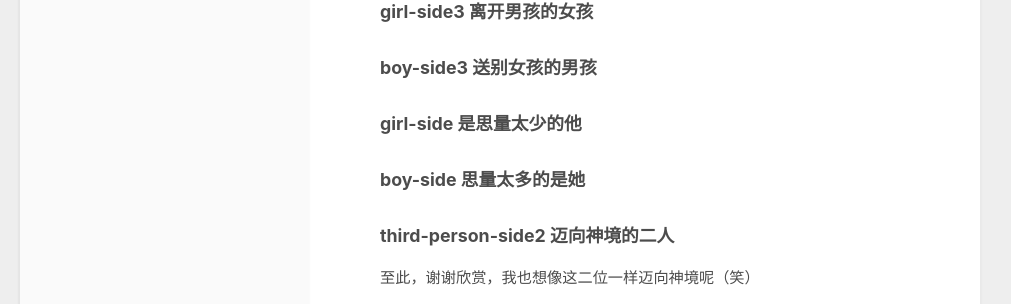
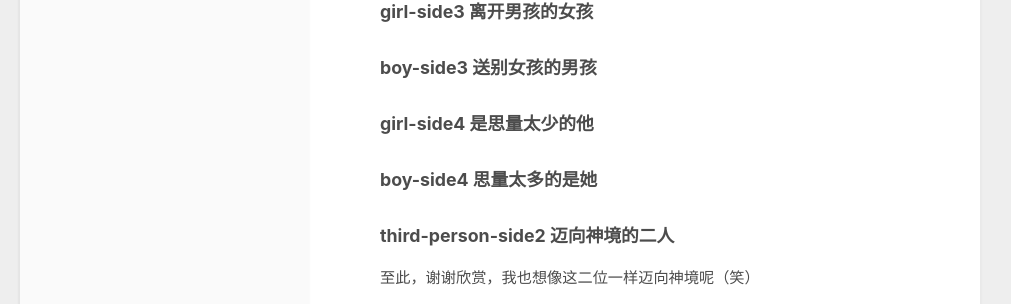
Before and after one commit to latalealice/latalealice.github.io, a Jekyll site: the page built from _posts/2021-09-26-不起眼女主角大学篇大纲.md, in a window 1280 px wide. Shown: the part 673-977 px from the top of the page, without its empty margins (140-1151 px from the left). Built offline with Jekyll 4.4.1, drawn with Linux system fonts in a browser that asks for light colours.

Commit message:
Update 2021-09-26-不起眼女主角大学篇大纲.md

```diff
--- a/_posts/2021-09-26-不起眼女主角大学篇大纲.md
+++ b/_posts/2021-09-26-不起眼女主角大学篇大纲.md
@@ -12,8 +12,8 @@ title: 不起眼女主角培育法大学篇大纲
 ### third-person-side1 不再回头的我们
 ### girl-side3 离开男孩的女孩
 ### boy-side3 送别女孩的男孩
-### girl-side 是思量太少的他
-### boy-side 思量太多的是她
+### girl-side4 是思量太少的他
+### boy-side4 思量太多的是她
 ### third-person-side2 迈向神境的二人
 至此，谢谢欣赏，我也想像这二位一样迈向神境呢（笑）
 ## ——安艺有栖上
```
